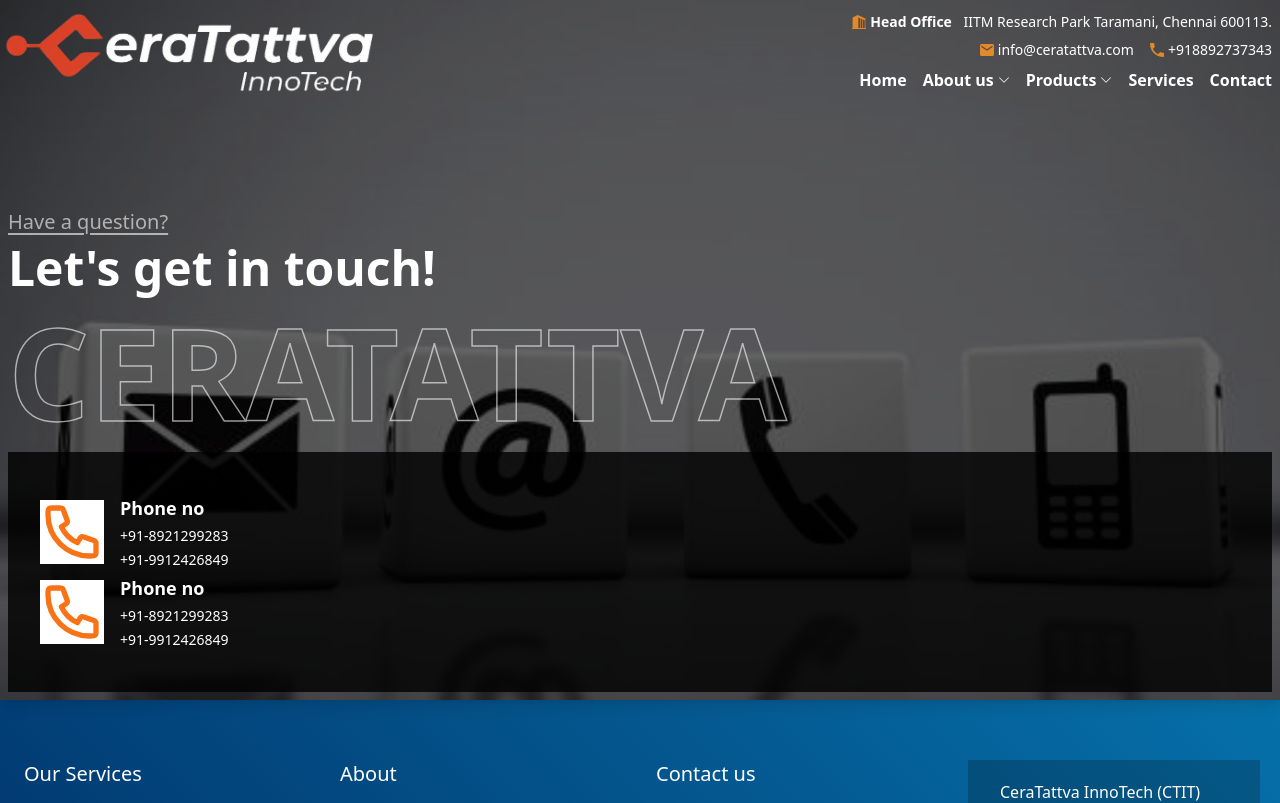
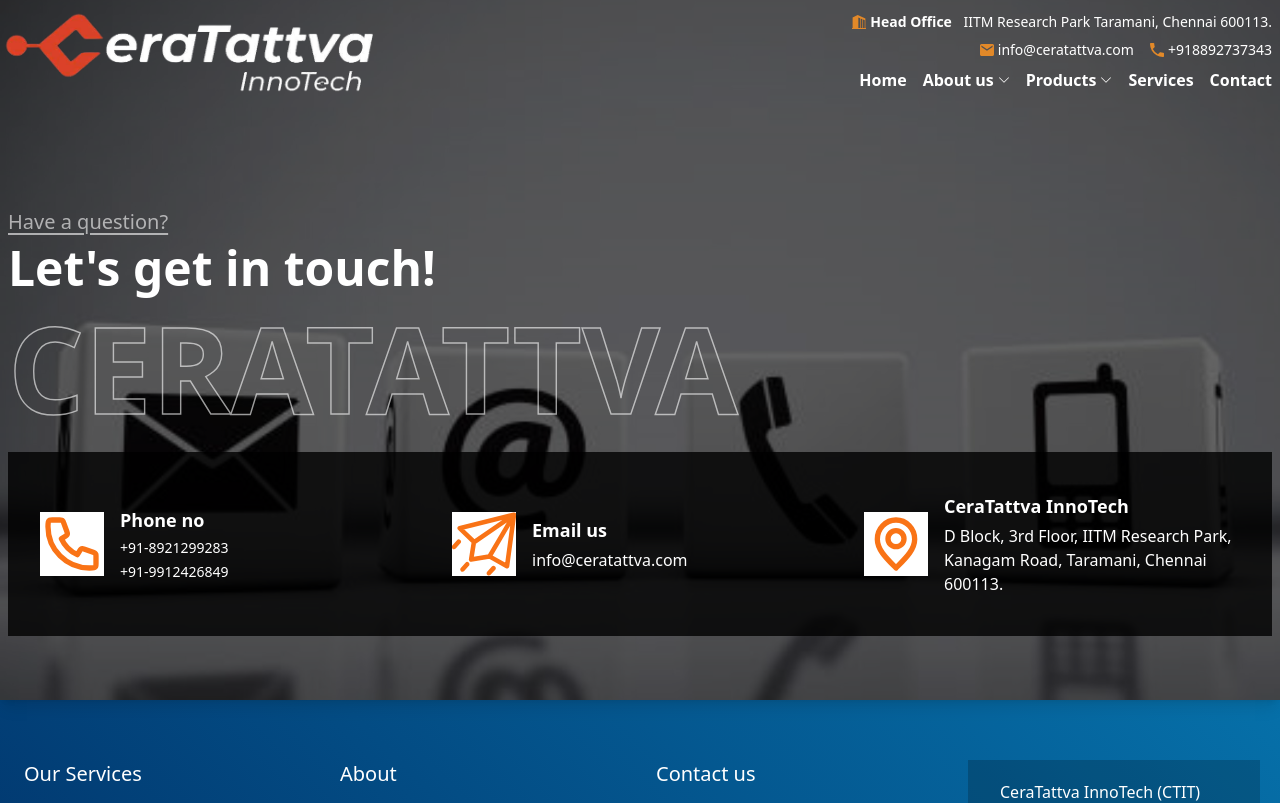
Before and after one commit to himanshukr02122/ceratattva-frontend, a Next.js app: page /contact in a window 1280 px wide. Shown: the top 803 px of the page. Built offline with nearby package versions, Linux system fonts and the light colour scheme.

Commit message:
Update ContactUsBanner.tsx

```diff
--- a/components/sections/ContactUsBanner.tsx
+++ b/components/sections/ContactUsBanner.tsx
@@ -4,7 +4,7 @@
 const ContactUsBanner = () => {
   return (
     <section
-        className='h-[500px] sm:h-[600px] md:h-[700px] 3xl:h-[1000px] bg-fixed flex items-start pt-20 pb-12 lg:pb-16 3xl:pt-52 3xl:pb-32 bg-no-repeat shadow-lg bg-cover bg-white relative bg-[url("/contact-us.jpg")] bg-center bg-no-repeat after:content-[""] after:absolute after:w-full after:h-full after:bg-[rgba(0,0,0,0.6)] after:top-0 after:left-0'
+        className='h-[800px] sm:h-[720px] md:h-[700px] 3xl:h-[1000px] bg-fixed flex items-start pt-20 pb-12 lg:pb-16 3xl:pt-52 3xl:pb-32 bg-no-repeat shadow-lg bg-cover bg-white relative bg-[url("/contact-us.jpg")] bg-center bg-no-repeat after:content-[""] after:absolute after:w-full after:h-full after:bg-[rgba(0,0,0,0.6)] after:top-0 after:left-0'
     >
         <div className='container mx-auto px-2 z-[9]'>
             <h3 className='mt-24 md:mt-32 text-white mb-2 text-base md:text-xl opacity-60 underline-offset-4 underline'>
@@ -12,11 +12,11 @@
             </h3>
             <div className=' relative flex items-center'>
                 <h2 className='text-white text-2xl sm:text-4xl xl:text-5xl font-bold'>Let&apos;s get in touch!</h2>
-                <span className='ci-about__title absolute font-bold text-5xl sm:text-[6rem] md:text-[8rem] top-10 sm:top-16 left-0 bg-clip-text pointer-events-none select-none whitespace-nowrap bg-transparent bg-clip-text uppercase opacity-60 animate-bannerTextTransformation duration-300'>Ceratattva</span>
+                <span className='ci-about__title absolute font-bold text-5xl sm:text-[6rem] md:text-[7.5rem] top-10 sm:top-16 left-0 bg-clip-text pointer-events-none select-none whitespace-nowrap bg-transparent bg-clip-text uppercase opacity-60 animate-bannerTextTransformation duration-300'>Ceratattva</span>
             </div>
-            <div className='mt-40 bg-[rgba(0,0,0,0.8)] px-6 py-10'>
-                <div className='flex items-center gap-2'>
-                    <div className='relative w-16 h-16 bg-white m-2'>
+            <div className='mt-20 sm:mt-40 bg-[rgba(0,0,0,0.8)] grid sm:grid-cols-2 md:grid-cols-3 gap-5 px-6 py-10'>
+                <div className='flex items-center gap-2 shrink-0'>
+                    <div className='relative w-16 h-16 bg-white m-2 shrink-0'>
                         <Image
                             src="/icons/phone-svg2.svg"
                             alt='phone icon'
@@ -32,21 +32,32 @@
                         </span>
                     </div>
                 </div>
-                <div className='flex items-center gap-2'>
-                    <div className='relative w-16 h-16 bg-white m-2'>
+                <div className='flex items-center gap-2 shrink-0'>
+                    <div className='relative w-16 h-16 bg-white m-2 shrink-0'>
                         <Image
-                            src="/icons/phone-svg2.svg"
-                            alt='phone icon'
+                        src="/icons/contact-svg.svg"
+                        alt='contact 2'
+                        fill
+                        className='object-center object-cover'
+                        />
+                    </div>
+                    <div className='text-white'>
+                        <h5 className='text-lg mb-1 font-semibold'>Email us</h5>
+                        <a href="mailto:info@ceratattva.com" className='truncate hover:overflow-visible hover:whitespace-normal'>info@ceratattva.com</a>
+                    </div>
+                </div>
+                <div className='flex items-center gap-2 shrink-0'>
+                    <div className='relative w-16 h-16 bg-white m-2 shrink-0'>
+                        <Image
+                            src="/icons/location-svg.svg"
+                            alt='location icon'
                             fill
                             className='object-center object-cover'
                         />
                     </div>
                     <div className='text-white'>
-                        <h5 className='text-lg mb-1 font-semibold'>Phone no</h5>
-                        <span className='flex gap-1 flex-col items-center text-sm'>
-                            <a href="tel:+91-8921299283" className='hover:opacity-80'>+91-8921299283</a>
-                            <a href="tel:+91-9912426849" className='hover:opacity-80'>+91-9912426849</a>
-                        </span>
+                        <h5 className='text-lg mb-1 font-semibold'>CeraTattva InnoTech</h5>
+                        <a href="https://www.google.com/maps/place/Northern+Arc+Capital+Limited/@12.990903,80.242719,17z/data=!4m6!3m5!1s0x3a526785e2095743:0x998fa8671584eaf6!8m2!3d12.9908578!4d80.2423382!16s%2Fg%2F11fnw11r8c?hl=en&entry=ttu" target='_blank'>D Block, 3rd Floor, IITM Research Park, Kanagam Road, Taramani, Chennai 600113.</a>
                     </div>
                 </div>
             </div>
```
